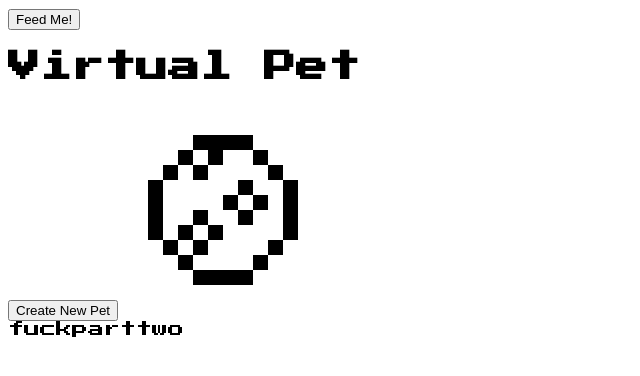
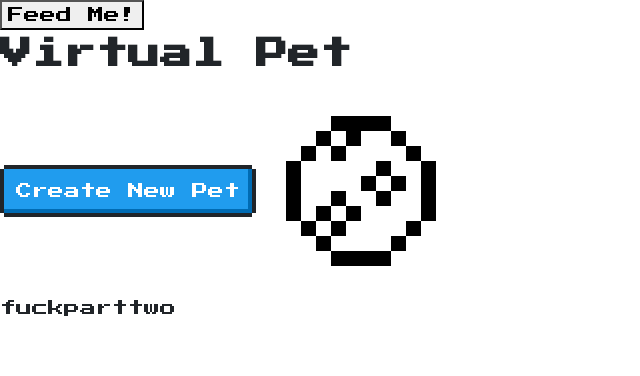
Before and after one commit to seraphina-b/virtual-pets, a React (Create React App) app in the folder react/: page / in a window 1280 px wide. Shown: the top 376 px of the page, without its empty margins (0-640 px from the left). Built offline with nearby package versions, Linux system fonts and the light colour scheme.

Commit message:
primitive styling changes

```diff
--- a/react/public/index.html
+++ b/react/public/index.html
@@ -3,6 +3,7 @@
   <head>
     <meta charset="utf-8" />
     <link href="https://fonts.googleapis.com/css?family=Press+Start+2P&display=swap" rel="stylesheet">
+
     <link rel="icon" href="%PUBLIC_URL%/favicon.ico" />
     <meta name="viewport" content="width=device-width, initial-scale=1" />
     <meta name="theme-color" content="#000000" />
--- a/react/src/App.js
+++ b/react/src/App.js
@@ -4,6 +4,7 @@ import Footer from "./views/Pet/Footer.js";
 import LogIn from "./views/LogIn.js";
 import eggStage from "./images/lifeStages/eggStage.png";
 import { BrowserRouter, Route } from "react-router-dom";
+import "nes.css/css/nes.min.css";
 
 class App extends React.Component {
   constructor(props) {
@@ -15,7 +16,7 @@ class App extends React.Component {
         <div>
           <Header></Header>
           <h1>Virtual Pet</h1>
-          <button className="btn-primary">Create New Pet</button>
+          <button type="button" className="nes-btn is-primary">Create New Pet</button>
           <img src={eggStage} alt="Egg tamagotchi"></img>
           <Footer></Footer>
           <Route path="/LogIn" component={LogIn} />
```
Also changed, not shown: 1 other file (tests, documents, lock files or other folders).
